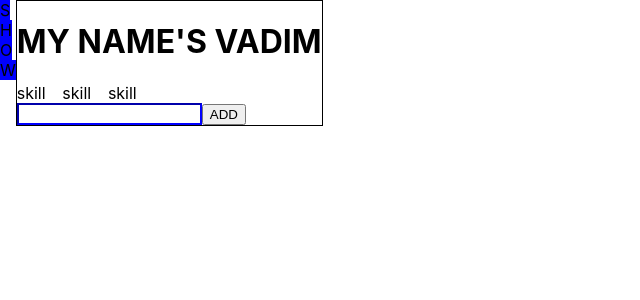
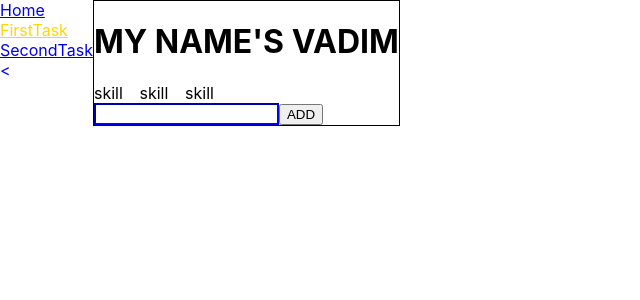
Before and after one commit to VadzimFiadoryn/task4, a React (Create React App) app: page /#/FirstTask in a window 1280 px wide. Shown: the top 300 px of the page, without its empty margins (0-640 px from the left). Built offline with nearby package versions, Linux system fonts and the light colour scheme.

Commit message:
refactor Hidden.jsx

```diff
--- a/src/App.jsx
+++ b/src/App.jsx
@@ -22,16 +22,14 @@ class App extends React.Component {
     render() {
         return (
             <HashRouter>
-                <Switch>
-                    <div className={styles.app}>
-                        <NawBar SetNewPath={this.SetNewPath}/>
-                        <div>
-                            <Route path="/Home" component={Home}/>
-                            <Route path="/FirstTask" component={FirstTask}/>
-                            <Route path="/SecondTask" component={FirstTask}/>
-                        </div>
-                    </div>
-                </Switch>
+                <div  className={styles.app}>
+                    <NawBar SetNewPath={this.SetNewPath} className ={styles.NawBar}/>
+                    <Switch>
+                        <Route path="/Home" component={Home}/>
+                        <Route path="/FirstTask" component={FirstTask}/>
+                        <Route path="/SecondTask" component={FirstTask}/>
+                    </Switch>
+                </div>
             </HashRouter>
         );
     }
--- a/src/App.module.css
+++ b/src/App.module.css
@@ -1,6 +1,5 @@
 .app {
     display: flex;
-    flex-wrap: wrap;
 }
 
 .FirstTask {
@@ -8,3 +7,8 @@
     border: 1px solid;
     flex-direction: column;
 }
+.NawBar {
+    display: flex;
+    flex-direction: column;
+    width: 150px;
+}
--- a/src/NawBar/Hidden.jsx
+++ b/src/NawBar/Hidden.jsx
@@ -11,13 +11,14 @@ class Hidden extends React.Component {
     render() {
         return (
             <div className={styles.Hidden}>
-                {"HIDDEN"}
-                <br/>
-                <NavLink to= "/Home" activeClassName ={styles.activeLink} onClick={() => this.SetNewPath('/Home')}> Home </NavLink>
-                <br/>
-                <NavLink to= "/FirstTask" activeClassName ={styles.activeLink} onClick={() => this.SetNewPath('/FirstTask')}> FirstTask </NavLink>
-                <br/>
-                <NavLink to= "/SecondTask" activeClassName ={styles.activeLink} onClick={() => this.SetNewPath('/SecondTask')}> SecondTask </NavLink>
+                <NavLink to="/Home" activeClassName={styles.activeLink}
+                         onClick={() => this.SetNewPath('/Home')}> Home </NavLink>
+
+                <NavLink to="/FirstTask" activeClassName={styles.activeLink}
+                         onClick={() => this.SetNewPath('/FirstTask')}> FirstTask </NavLink>
+
+                <NavLink to="/SecondTask" activeClassName={styles.activeLink}
+                         onClick={() => this.SetNewPath('/SecondTask')}> SecondTask </NavLink>
             </div>
         );
     }
--- a/src/NawBar/NawBar.jsx
+++ b/src/NawBar/NawBar.jsx
@@ -15,13 +15,15 @@ class NawBar extends React.Component {
         return (
             <div>
                 {this.state.isHidden && <span
-                    onClick={() => this.changeStateNawBar()}>
-                    <Hidden SetNewPath={this.props.SetNewPath}/>
-                </span>}
+                    onClick={() => this.changeStateNawBar()}
+                    className={styles.Hidden}>
+                    {">"}
+                    </span>
+                || <Hidden SetNewPath={this.props.SetNewPath}/>}
                 {!this.state.isHidden && <span
                     onClick={() => this.changeStateNawBar()}
                     className={styles.Show}>
-                    S<br/>H<br/>O<br/>W</span>}
+                    {"<"} </span>}
             </div>
 
         )
--- a/src/NawBar/NawBar.module.css
+++ b/src/NawBar/NawBar.module.css
@@ -1,10 +1,13 @@
 .Hidden {
-    background-color: red;
-    padding: 20px;
+    display: flex;
+    flex-direction: column;
+    color: red;
 }
 
 .Show {
-    background-color: blue;
+    display: flex;
+    flex-direction: column;
+    color: blue;
 }
 
 .activeLink {
```
